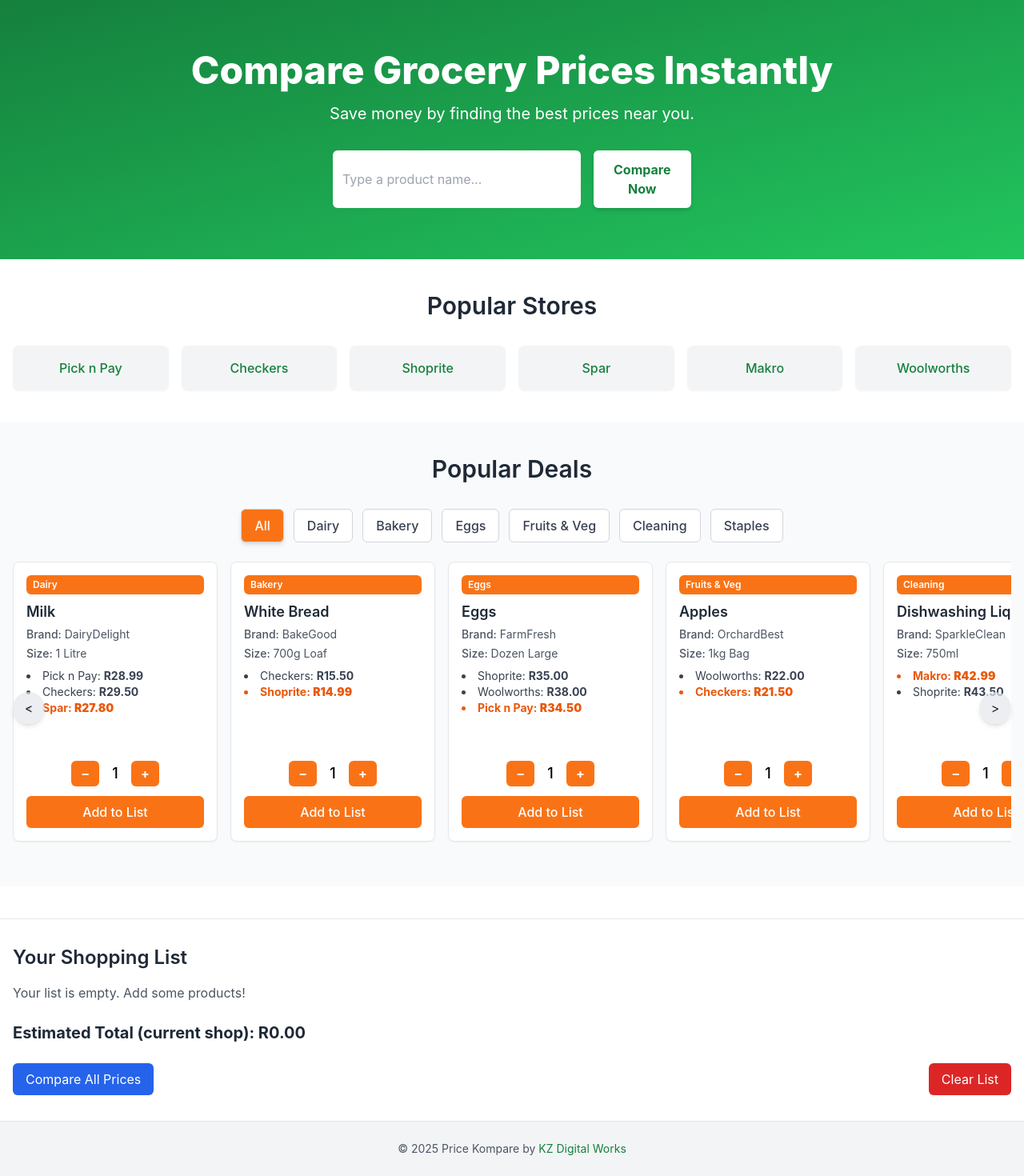
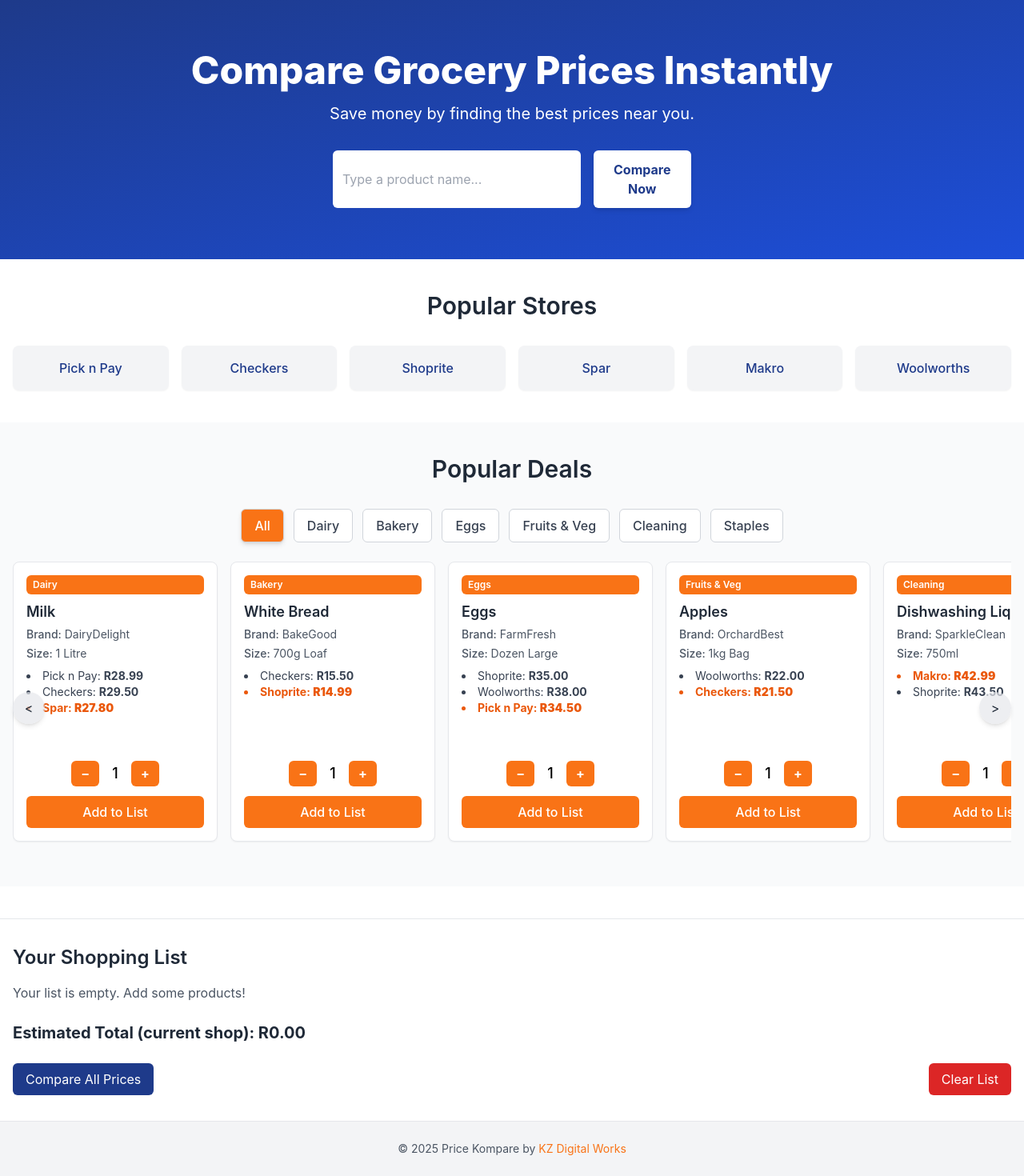
Before and after one commit to KZachDlamini/price-kompare-app, a React (Vite) app: page / in a window 1280 px wide. Shown: the part 112-1582 px from the top of the page at 80% size. Built offline with nearby package versions, Linux system fonts and the light colour scheme.

Commit message:
Apply new changes to files and logo

```diff
--- a/src/components/Footer.jsx
+++ b/src/components/Footer.jsx
@@ -5,7 +5,7 @@
   return (
     <footer className="bg-gray-100 py-6 text-center text-xs sm:text-sm text-gray-600 border-t border-gray-200 mt-auto"> {/* Adjusted text size */}
       <div className="container mx-auto px-4">
-        <p>&copy; {new Date().getFullYear()} Price Kompare by <a href="https://www.kzdigitalworks.co.za" target="_blank" rel="noopener noreferrer" className="text-green-700 hover:underline">KZ Digital Works</a></p>
+        <p>&copy; {new Date().getFullYear()} Price Kompare by <a href="https://www.kzdigitalworks.co.za" target="_blank" rel="noopener noreferrer" className="text-orange-500 hover:underline">KZ Digital Works</a></p>
       </div>
     </footer>
   );
--- a/src/components/Hero.jsx
+++ b/src/components/Hero.jsx
@@ -10,19 +10,19 @@
   };
 
   return (
-    <section className="bg-gradient-to-br from-green-700 to-green-500 text-white py-16 text-center">
+    <section className="bg-gradient-to-br from-blue-900 to-blue-700 text-white py-16 text-center">
       <div className="container mx-auto px-4">
         <h1 className="text-3xl sm:text-4xl md:text-5xl font-extrabold mb-4 leading-tight">Compare Grocery Prices Instantly</h1>
         <p className="text-base sm:text-lg md:text-xl mb-8">Save money by finding the best prices near you.</p>
         <div className="max-w-md mx-auto flex flex-col sm:flex-row gap-4">
           <input
             type="text"
-            className="w-full p-3 rounded-md text-gray-800 focus:outline-none focus:ring-2 focus:ring-green-300"
+            className="w-full p-3 rounded-md text-gray-800 focus:outline-none focus:ring-2 focus:ring-blue-500"
             placeholder="Type a product name..."
             value={localSearchTerm}
             onChange={handleInputChange}
           />
-          <button className="bg-white text-green-700 font-bold py-3 px-6 rounded-md hover:bg-gray-100 transition duration-300 shadow-md">
+          <button className="bg-white text-blue-900 font-bold py-3 px-6 rounded-md hover:bg-gray-100 transition duration-300 shadow-md">
             Compare Now
           </button>
         </div>
--- a/src/components/ShoppingList.jsx
+++ b/src/components/ShoppingList.jsx
@@ -67,7 +67,7 @@
         <div className="flex justify-between items-center mt-6">
           <button
             id="compare-all-list"
-            className="btn-compare-all bg-blue-600 text-white px-4 py-2 rounded-md hover:bg-blue-700 transition duration-200 text-sm sm:text-base"
+            className="btn-compare-all bg-blue-900 text-white px-4 py-2 rounded-md hover:bg-blue-700 transition duration-200 text-sm sm:text-base"
             onClick={onCompareAllPrices}
           >
             Compare All Prices
--- a/src/components/StoresSection.jsx
+++ b/src/components/StoresSection.jsx
@@ -10,7 +10,7 @@
         <h2 className="text-center text-2xl sm:text-3xl font-semibold text-gray-800 mb-8">Popular Stores</h2> {/* Adjusted text size */}
         <div className="store-grid grid grid-cols-2 sm:grid-cols-3 md:grid-cols-4 lg:grid-cols-6 gap-4 text-center">
           {stores.map((store, index) => (
-            <div key={index} className="store bg-gray-100 p-4 rounded-lg font-medium text-green-700 shadow-sm hover:bg-gray-200 transition duration-200">
+            <div key={index} className="store bg-gray-100 p-4 rounded-lg font-medium text-blue-900 shadow-sm hover:bg-gray-200 transition duration-200">
               {store}
             </div>
           ))}
```
Also changed, not shown: src/assets/price-compare-logo.png, 1 other file (tests, documents, lock files or other folders).
